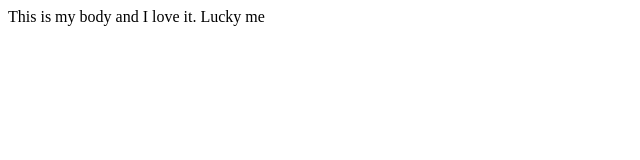
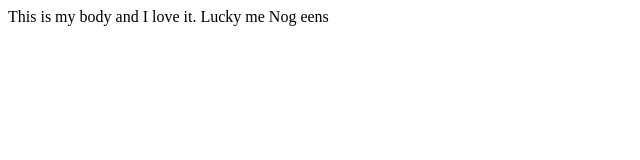
Before and after one commit to DoebiMe/git-test, a plain HTML site: page index.html in a window 1280 px wide. Shown: the full height of the page, 0-640 px from the left. Drawn offline with Linux system fonts and the light colour scheme.

Commit message:
nog eens

```diff
--- a/index.html
+++ b/index.html
@@ -6,6 +6,7 @@
 <body>
 This is my body and I love it.
 Lucky me
+Nog eens
 </body>
 
 
```
